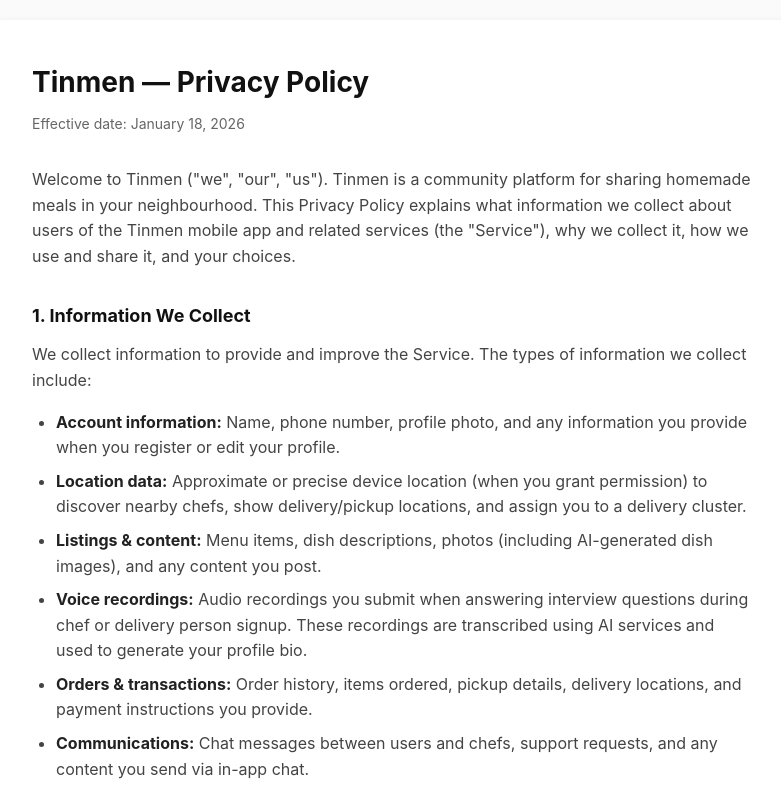
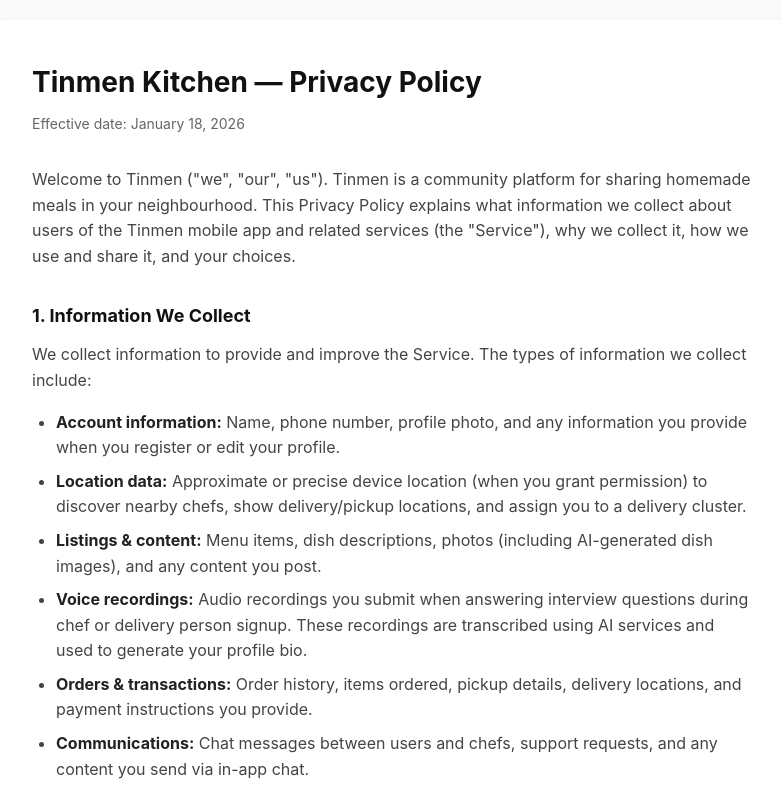
Before and after one commit to techaesthetic-sam/tinmen-pages, a plain HTML site: page privacy-policy.html in a window 1280 px wide. Shown: the top 787 px of the page, without its empty margins (248-1029 px from the left). Drawn offline with Linux system fonts and the light colour scheme.

Commit message:
Update title in privacy policy to include 'Kitchen'

```diff
--- a/privacy-policy.html
+++ b/privacy-policy.html
@@ -3,7 +3,7 @@
 <head>
   <meta charset="UTF-8">
   <meta name="viewport" content="width=device-width, initial-scale=1.0">
-  <title>Tinmen — Privacy Policy</title>
+  <title>Tinmen Kitchen — Privacy Policy</title>
   <style>
     * {
       margin: 0;
@@ -74,7 +74,7 @@
 </head>
 <body>
   <div class="container">
-    <h1>Tinmen — Privacy Policy</h1>
+    <h1>Tinmen Kitchen — Privacy Policy</h1>
     <p class="subtitle">Effective date: January 18, 2026</p>
 
     <p>Welcome to Tinmen ("we", "our", "us"). Tinmen is a community platform for sharing homemade meals in your neighbourhood. This Privacy Policy explains what information we collect about users of the Tinmen mobile app and related services (the "Service"), why we collect it, how we use and share it, and your choices.</p>
```
